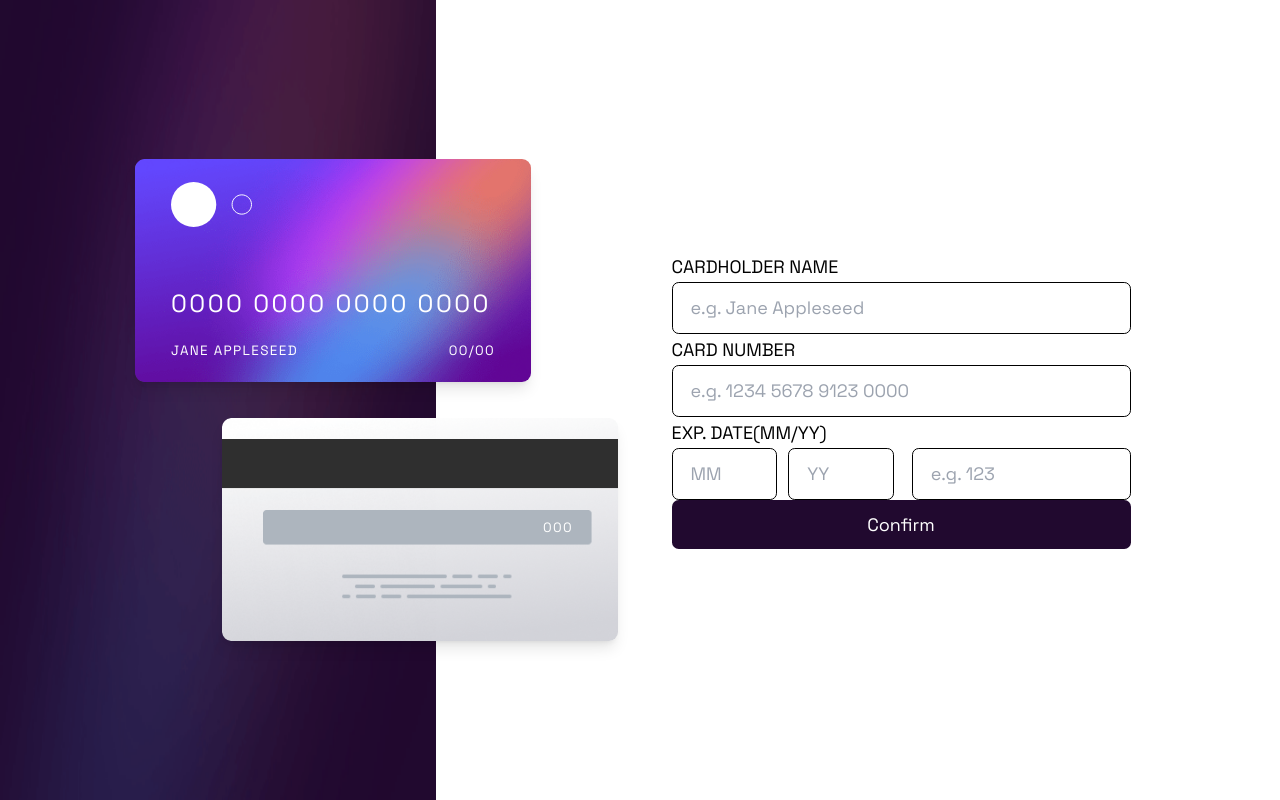
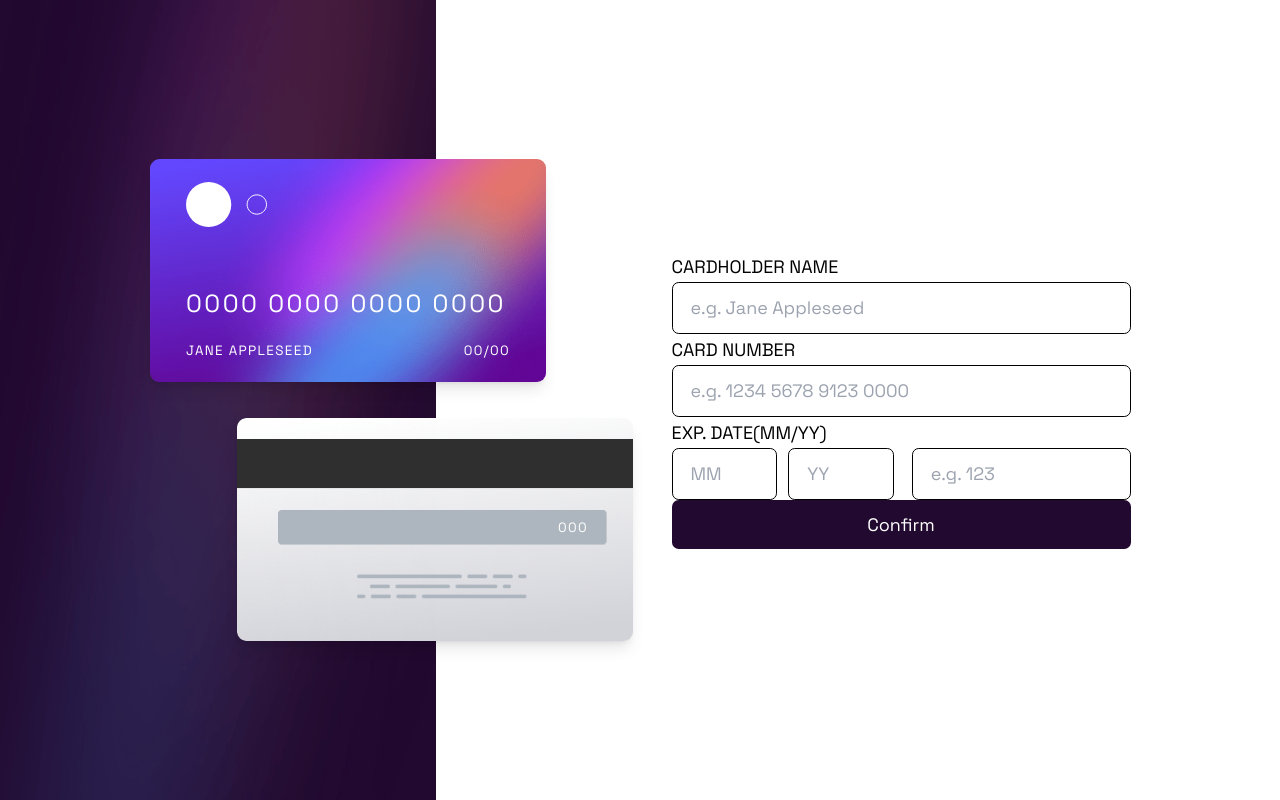
Before and after one commit to soewaiyanag/interactive-card-details-form, a React (Vite) app: page / in a window 1280 px wide. Built offline with nearby package versions, Linux system fonts and the light colour scheme.

Commit message:
use calc(vw+rem) to xl:left-[] to make the position os cards to align with bg img

```diff
--- a/src/components/Sections/FirstSection.jsx
+++ b/src/components/Sections/FirstSection.jsx
@@ -17,7 +17,7 @@ const FirstSection = () => {
           className={clsx(
             mobileCardFrontPosition,
             "absolute z-10 w-fit",
-            "xl:relative xl:translate-x-1/4 xl:top-0 xl:left-4"
+            "xl:relative xl:translate-x-1/4 xl:top-0 xl:left-[calc(100%-calc(20vw+18rem))]"
           )}
         >
           <CreditCardFront />
@@ -26,7 +26,7 @@ const FirstSection = () => {
           className={clsx(
             mobileCardBackPosition,
             "absolute w-fit",
-            "xl:relative xl:translate-x-1/3 xl:top-0 xl:left-16"
+            "xl:relative xl:translate-x-1/3 xl:top-0 xl:left-[calc(100%-calc(20vw+15rem))]"
           )}
         >
           <CreditCardBack />
--- a/src/style.css
+++ b/src/style.css
@@ -7,6 +7,7 @@
     font-family: "Space Grotesk", sans-serif;
   }
   :root {
+    --bg-img-width: calc(20vw+10rem);
     @apply text-lg;
   }
 
@@ -39,7 +40,3 @@
     @apply min-w-full !important;
   }
 }
-
-/* .sm\:container {
-  max-width: 768px !important;
-} */
```
